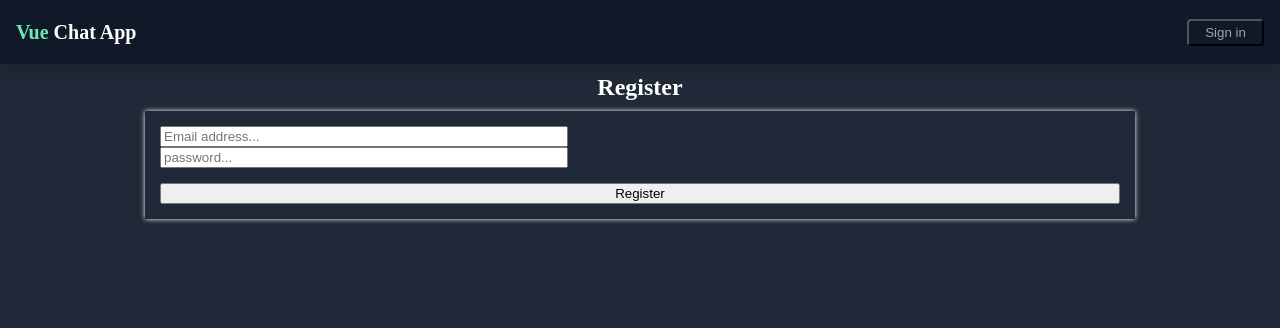
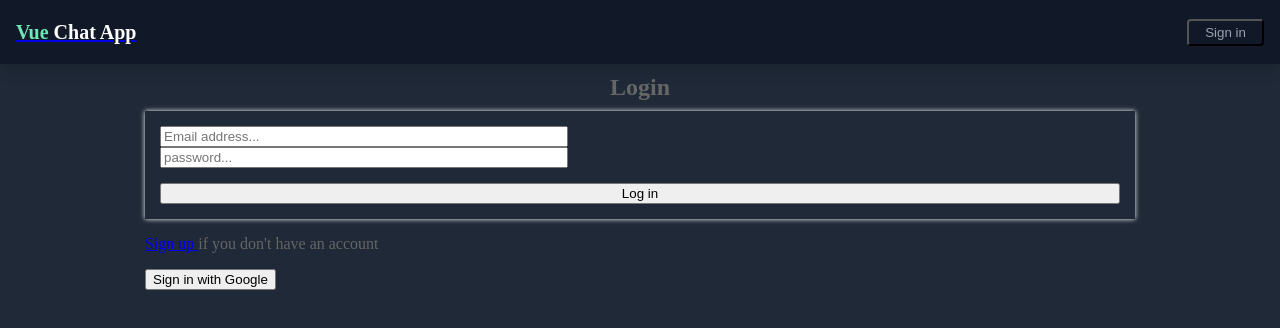
Before and after one commit to p-bartosz/tinder.github.io, a Vue app: page /#/login in a window 1280 px wide. Before the commit this address led to /#/register. Shown: the top 328 px of the page. Built offline with nearby package versions, Linux system fonts and the light colour scheme; no server answers; the database is empty; what @fawmi/vue-google-maps would draw is missing.

Commit message:
craeted login modal

```diff
--- a/src/components/TheNav.vue
+++ b/src/components/TheNav.vue
@@ -1,7 +1,9 @@
 <template>
   <nav>
     <div>
-      <h1><strong>Vue</strong> Chat App</h1>
+      <RouterLink to="/">
+        <h1><strong>Vue</strong> Chat App</h1>
+      </RouterLink>
 
       <div v-if="isLogin" class="login">
         <TheAvatar v-if="user?.photoURL" :src="user.photoURL" />
@@ -10,22 +12,36 @@
         </button>
       </div>
 
-      <button v-else class="bg-green-500 hover:bg-green-600" @click="signIn">
+      <button v-else class="bg-green-500 hover:bg-green-600" @click="openSignInModal">
         Sign in
       </button>
     </div>
   </nav>
+
+  <teleport to="body">
+    <div v-if="modalOpen" class="dialog-backdrop" @click="closeSignInModal">
+      <dialog class="modal" open @click.stop>
+        <LoginForm @close-dialog="closeSignInModal"/>
+      </dialog>
+    </div>
+  </teleport>
 </template>
 
 <script lang="ts">
 import TheAvatar from "./TheAvatar.vue";
 import AuthService from "../firebase/AuthService";
+import LoginForm from "./sign-in-up/LoginForm.vue";
 import { defineComponent } from "vue";
 import { User } from "@firebase/auth";
 
 export default defineComponent({
   name: 'TheNav',
-  components: { TheAvatar: TheAvatar },
+  components: { TheAvatar, LoginForm },
+  data() {
+    return {
+      modalOpen: false
+    }
+  },
   computed: {
     isLogin(): boolean {
       return AuthService.isLogin?.value;
@@ -35,8 +51,11 @@ export default defineComponent({
     },
   },
   methods: {
-    signIn(): void {
-      AuthService.signIn();
+    openSignInModal(): void {
+      this.modalOpen = true;
+    },
+    closeSignInModal(): void {
+      this.modalOpen = false;
     },
     signOut(): void {
       AuthService.signOut();
@@ -45,7 +64,7 @@ export default defineComponent({
 });
 </script>
 
-<style lang="scss">
+<style scoped lang="scss">
 
 nav {
   position: fixed;
@@ -100,4 +119,24 @@ nav {
     background-image: none;
   }
 }
+
+dialog {
+  border: none !important;
+  border-radius: calc(5px * var(--ratio));
+  box-shadow: 0 0 #0000, 0 0 #0000, 0 25px 50px -12px rgba(0, 0, 0, 0.25);
+  padding: 1.6rem;
+  max-width: 400px;
+  top: 50%;
+  transform: translateY(-50%);
+}
+
+.dialog-backdrop {
+  position: fixed;
+  top: 0;
+  bottom: 0;
+  left: 0;
+  right: 0;
+  background: hsla(0, 0%, 0%, .5);
+  z-index: 100;
+}
 </style>
--- a/src/pages/Login.vue
+++ b/src/components/sign-in-up/EmailPasswordSignIn.vue
@@ -1,6 +1,5 @@
 <template>
-  <h2>Login</h2>
-  <form class="form" @submit.prevent="register">
+  <form class="form" @submit.prevent="loginWithEmailAndPassword">
     <input
       type="email"
       placeholder="Email address..."
@@ -16,11 +15,12 @@
 </template>
 
 <script lang="ts">
-import AuthService from '@/firebase/AuthService';
-import { UserCredential } from '@firebase/auth';
-import { defineComponent, ref } from 'vue';
+import AuthService from "../../firebase/AuthService";
+import { defineComponent } from "vue";
+import { UserCredential } from "@firebase/auth";
 
 export default defineComponent({
+  name: 'EmailPasswordSignIn',
   data() {
     return {
       email: '',
@@ -28,7 +28,7 @@ export default defineComponent({
     }
   },
   methods: {
-    register() {
+    loginWithEmailAndPassword() {
       AuthService.signInWithEmailAndPassword(this.email, this.password)
         .then((userCredential: UserCredential) => {
           console.log('userCredential', userCredential);
@@ -39,18 +39,12 @@ export default defineComponent({
           console.log(errorCode, errorMessage);
 
         });
-    },
+    }
   }
 });
 </script>
 
-<style scoped lang="scss">
-h2 {
-  margin: 0 0 10px;
-  color: #fff;
-  text-align: center;
-}
-
+<style lang="scss">
 .form {
   box-shadow: #fff 0 0 5px;
   padding: 15px;
--- /dev/null
+++ b/src/components/sign-in-up/GoogleSignIn.vue
@@ -0,0 +1,20 @@
+<template>
+  <button @click="signInWithGmail">Sign in with Google</button>
+</template>
+
+<script lang="ts">
+import AuthService from "../../firebase/AuthService";
+import { defineComponent } from "vue";
+
+export default defineComponent({
+  name: 'GoogleSignIn',
+  methods: {
+    signInWithGmail(): void {
+      AuthService.signIn();
+    },
+  }
+});
+</script>
+
+<style lang="scss">
+</style>
--- /dev/null
+++ b/src/components/sign-in-up/LoginForm.vue
@@ -0,0 +1,38 @@
+<template>
+  <h2>Login</h2>
+  <EmailPasswordSignIn/>
+  <p>
+    <router-link to="/register" @click="$emit('closeDialog')">
+      Sign up
+    </router-link>
+    if you don't have an account
+  </p>
+  <GoogleSignIn/>
+</template>
+
+<script lang="ts">
+import EmailPasswordSignIn from "./EmailPasswordSignIn.vue";
+import GoogleSignIn from "./GoogleSignIn.vue";
+import { defineComponent } from "vue";
+
+export default defineComponent({
+  name: 'LoginForm',
+  components: {
+    EmailPasswordSignIn,
+    GoogleSignIn
+  },
+  emits: ['closeDialog']
+});
+</script>
+
+<style lang="scss">
+h2 {
+  margin: 0 0 10px;
+  color: #666;
+  text-align: center;
+}
+
+p {
+  color: #666;
+}
+</style>
--- /dev/null
+++ b/src/pages/LoginPage.vue
@@ -0,0 +1,22 @@
+<template>
+  <LoginForm/>
+</template>
+
+<script lang="ts">
+import LoginForm from '../components/sign-in-up/LoginForm.vue'
+import { defineComponent, ref } from 'vue';
+
+export default defineComponent({
+  components: {
+    LoginForm
+  }
+});
+</script>
+
+<style scoped lang="scss">
+h2 {
+  margin: 0 0 10px;
+  color: #fff;
+  text-align: center;
+}
+</style>
--- a/src/pages/Register.vue
+++ b/src/pages/Register.vue
@@ -12,6 +12,7 @@
       v-model="password"
     />
     <button type="submit">Register</button>
+    <p>Do you already have an account? Go to <router-link to="/login">Login Page</router-link></p>
   </form>
 </template>
 
@@ -65,4 +66,8 @@ h2 {
     margin-top: 15px;
   }
 }
+
+p {
+  color: #fff;
+}
 </style>
--- a/src/router/index.ts
+++ b/src/router/index.ts
@@ -1,7 +1,7 @@
 import { createRouter, createWebHashHistory, RouteRecordRaw } from 'vue-router'
 import ChatPage from '../pages/TheChat.vue'
 import RegisterPage from '../pages/Register.vue'
-import LoginPage from '../pages/Login.vue'
+import LoginPage from '../pages/LoginPage.vue'
 
 const routes: Array<RouteRecordRaw> = [
   {
```
